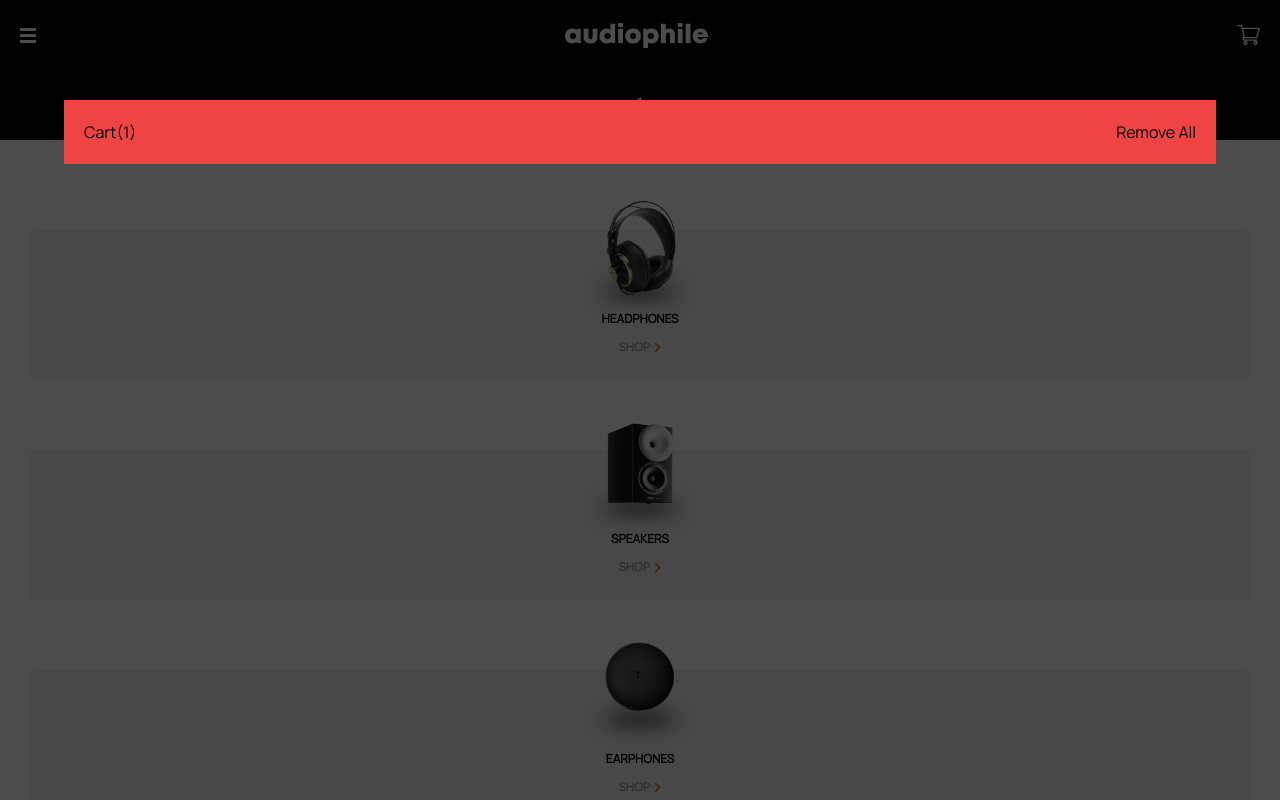
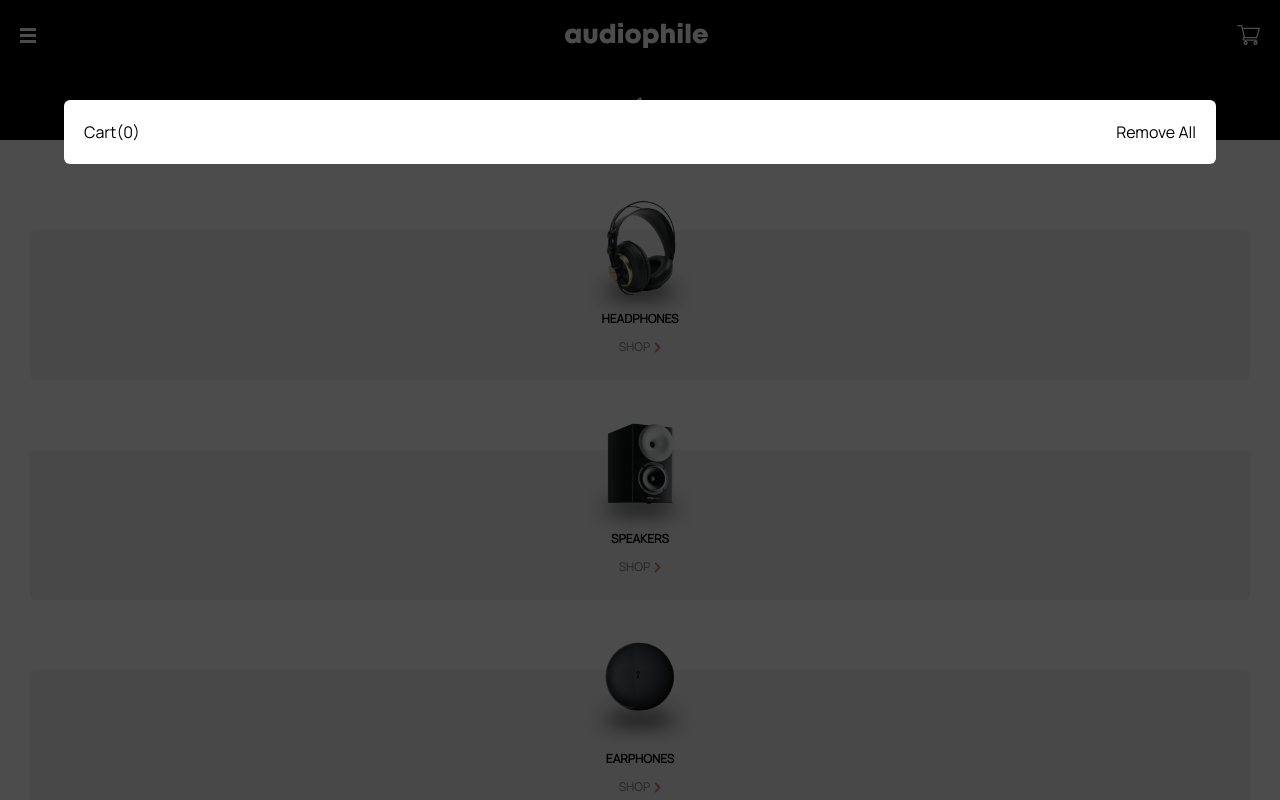
Before and after one commit to Kaodily/Audiophile, a React (Create React App) app: page /1 in a window 1280 px wide. Both pictures are taken after a click on the element 1248 px from the left and 35 px from the top of the page. Shown: the top 800 px of the page. Built offline with nearby package versions, Linux system fonts and the light colour scheme; a web font is replaced by a local one.

Commit message:
audiophile

```diff
--- a/src/components/Utiliies/Cart.js
+++ b/src/components/Utiliies/Cart.js
@@ -17,7 +17,7 @@ const Cart = () => {
       <div className="flex justify-between" >
         <h4>
           Cart(
-          <span>1</span>)
+                  <span>{cart.length}</span>)
         </h4>
         <p>Remove All</p>
           </div>
@@ -49,7 +49,7 @@ const CartComponent = () => {
   const { isCart } = useContext(CartContext);
   return (
     isCart && (
-      <div className="max-h-96 w-[90%] top-[100px] z-10 left-[50%] translate-x-[-50%]  bg-red-500 absolute  overflow-scroll">
+      <div className="max-h-96 w-[90%] top-[100px] z-10 left-[50%] translate-x-[-50%]  bg-white rounded-md absolute  overflow-scroll">
         <Cart />
       </div>
     )
```
